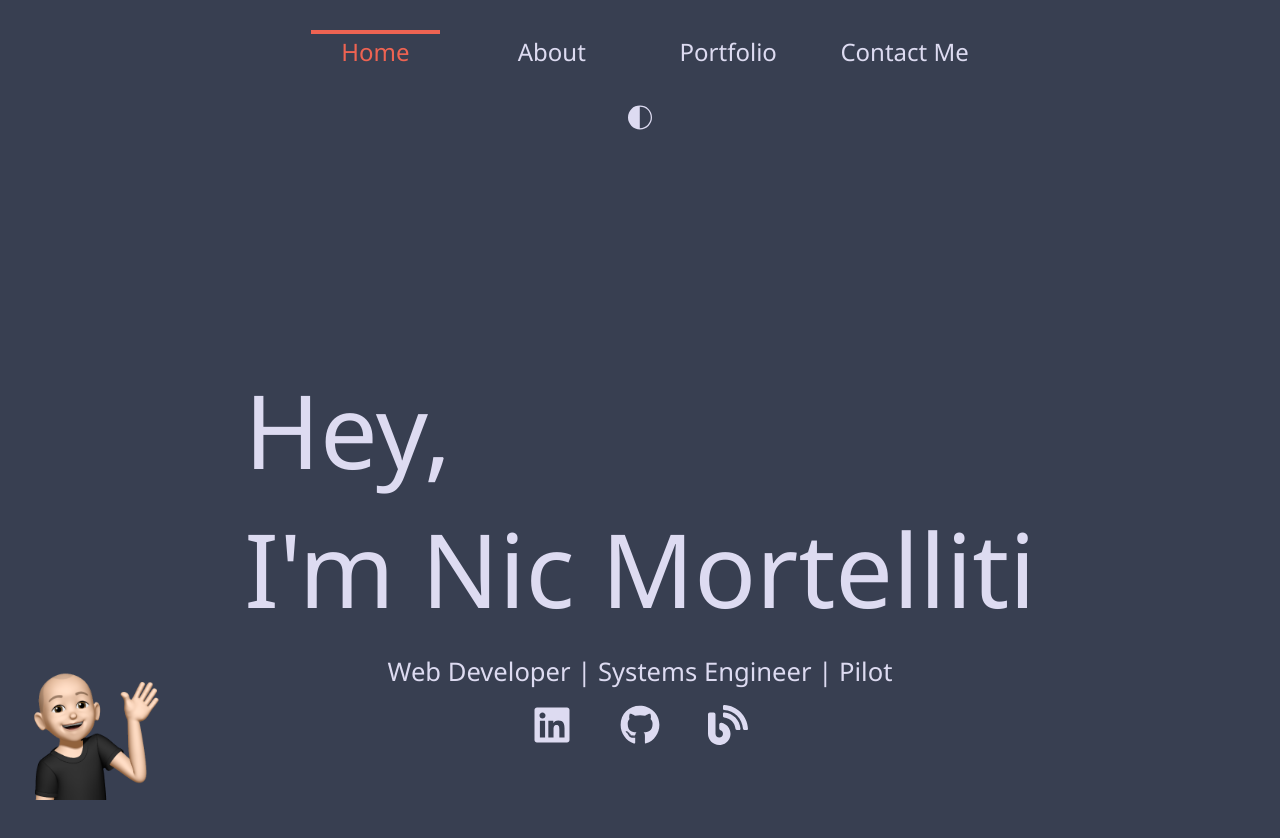
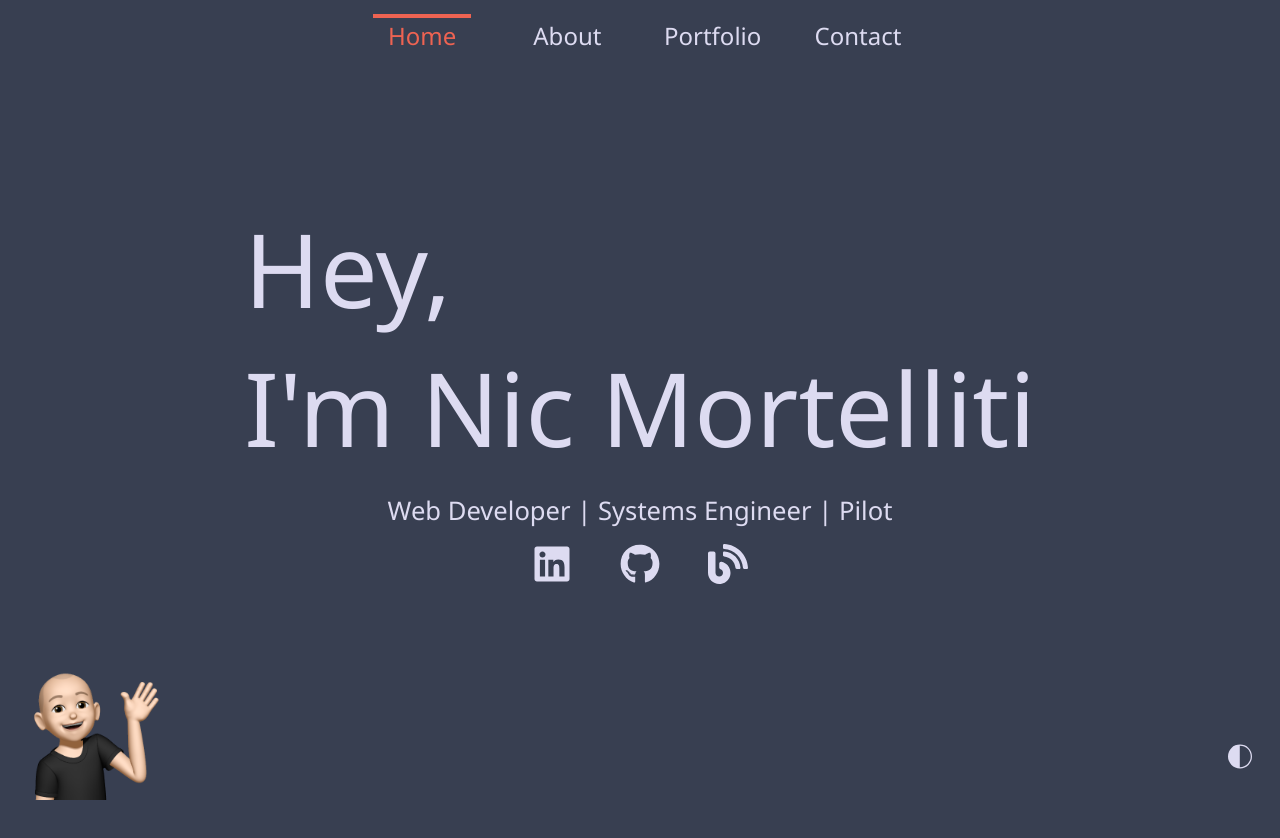
Before and after one commit to NicMortelliti/portfolio, a React (Create React App) app: page / in a window 1280 px wide. Shown: the top 838 px of the page. After the commit the page ends 800 px from the top, so only its background shows below. Built offline with nearby package versions, Linux system fonts and the light colour scheme.

Commit message:
adjust position of sections

```diff
--- a/src/App.js
+++ b/src/App.js
@@ -10,6 +10,8 @@ import {
   HeaderSection,
   MainSection,
   MemojiSection,
+  ThemeSwitcherSection,
+  FooterSection,
 } from "./components/styles/Layout.styled";
 
 // Import components
@@ -29,14 +31,10 @@ function App() {
   return (
     <ThemeProvider theme={darkThemeIsSet ? darkTheme : lightTheme}>
       <GlobalStyles />
-      <Wrapper>
-        <Router>
+      <Router>
+        <Wrapper>
           <HeaderSection>
             <Nav />
-            <ThemeButton
-              darkThemeIsSet={darkThemeIsSet}
-              setDarkThemeIsSet={setDarkThemeIsSet}
-            />
           </HeaderSection>
           <MainSection>
             <Routes>
@@ -50,11 +48,18 @@ function App() {
               />
             </Routes>
           </MainSection>
-        </Router>
-      </Wrapper>
+          <FooterSection />
+        </Wrapper>
+      </Router>
       <MemojiSection>
         <Memoji darkThemeIsSet={darkThemeIsSet} notFound={notFoundIsSet} />
       </MemojiSection>
+      <ThemeSwitcherSection>
+        <ThemeButton
+          darkThemeIsSet={darkThemeIsSet}
+          setDarkThemeIsSet={setDarkThemeIsSet}
+        />
+      </ThemeSwitcherSection>
     </ThemeProvider>
   );
 }
--- a/src/components/styles/Layout.styled.js
+++ b/src/components/styles/Layout.styled.js
@@ -1,31 +1,37 @@
 import styled from "styled-components";
+
+const headerFooterHeight = 80;
 
 export const Wrapper = styled.div`
   display: grid;
-  grid-template-rows: auto 1fr;
+  grid-template-rows: auto 1fr auto;
   grid-template-columns: 1fr;
   min-height: 100vh; /* In case dvh isn't supported by browser */
   min-height: 100dvh;
   margin: 0 80px;
   grid-template-areas:
     "header"
-    "main";
+    "main"
+    "footer";
 `;
 
 export const HeaderSection = styled.div`
   grid-area: header;
   display: grid;
   place-items: center;
-  padding-top: 30px;
+  height: ${headerFooterHeight}px;
 `;
 
 export const MainSection = styled.div`
   grid-area: main;
-  min-height: 100vh; /* Make each section at least the height of the viewport*/
-  min-height: 100dvh;
   display: grid;
   place-items: center;
   align-content: center;
+`;
+
+export const FooterSection = styled.div`
+  grid-area: footer;
+  height: ${headerFooterHeight}px;
 `;
 
 export const MemojiSection = styled.div`
@@ -41,3 +47,11 @@ export const MemojiSection = styled.div`
     height: auto;
   }
 `;
+
+export const ThemeSwitcherSection = styled.div`
+  position: fixed;
+  bottom: 0;
+  right: 0;
+  z-index: 999;
+  place-items: start;
+`;
--- a/src/data/linkData.js
+++ b/src/data/linkData.js
@@ -8,7 +8,7 @@ export const internalLinks = [
   { to: "/", text: "Home" },
   { to: "/about", text: "About" },
   { to: "/portfolio", text: "Portfolio" },
-  { to: "/contact", text: "Contact Me" },
+  { to: "/contact", text: "Contact" },
 ];
 
 export const externalLinks = [
```
